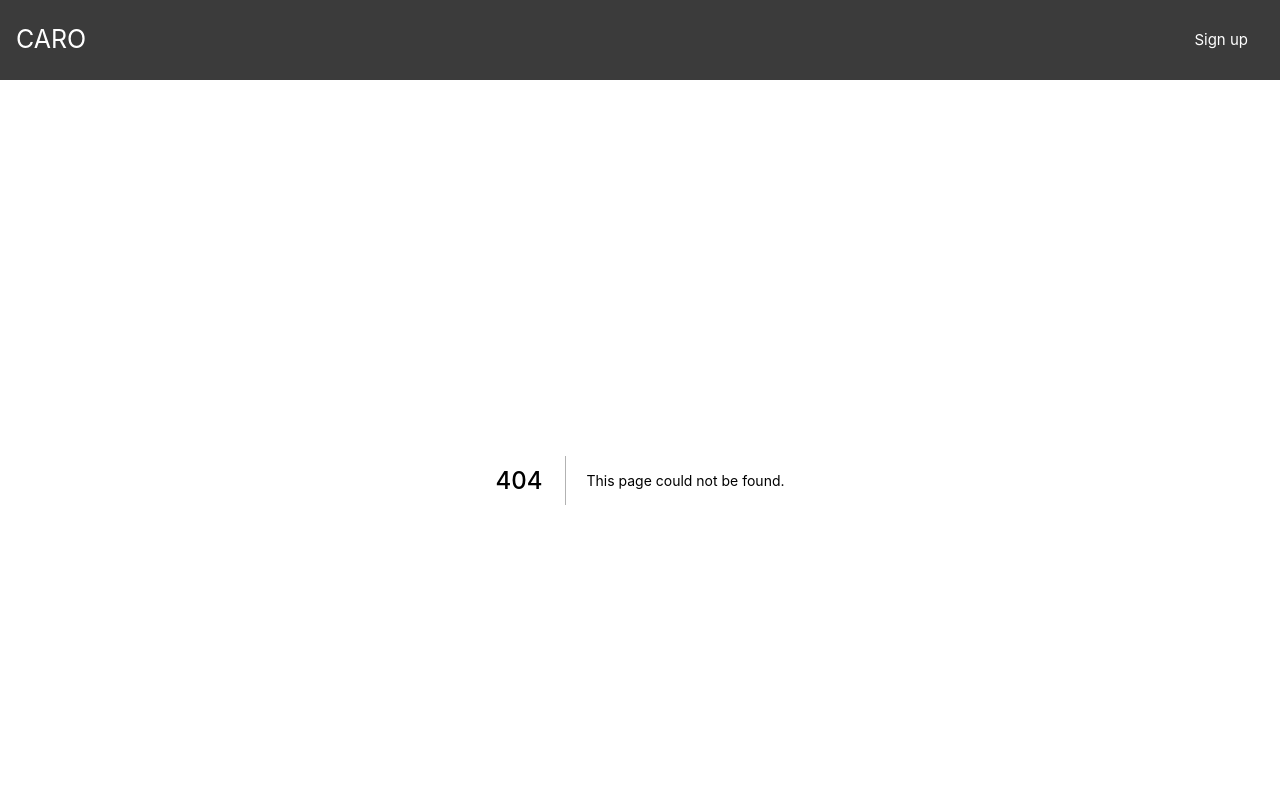
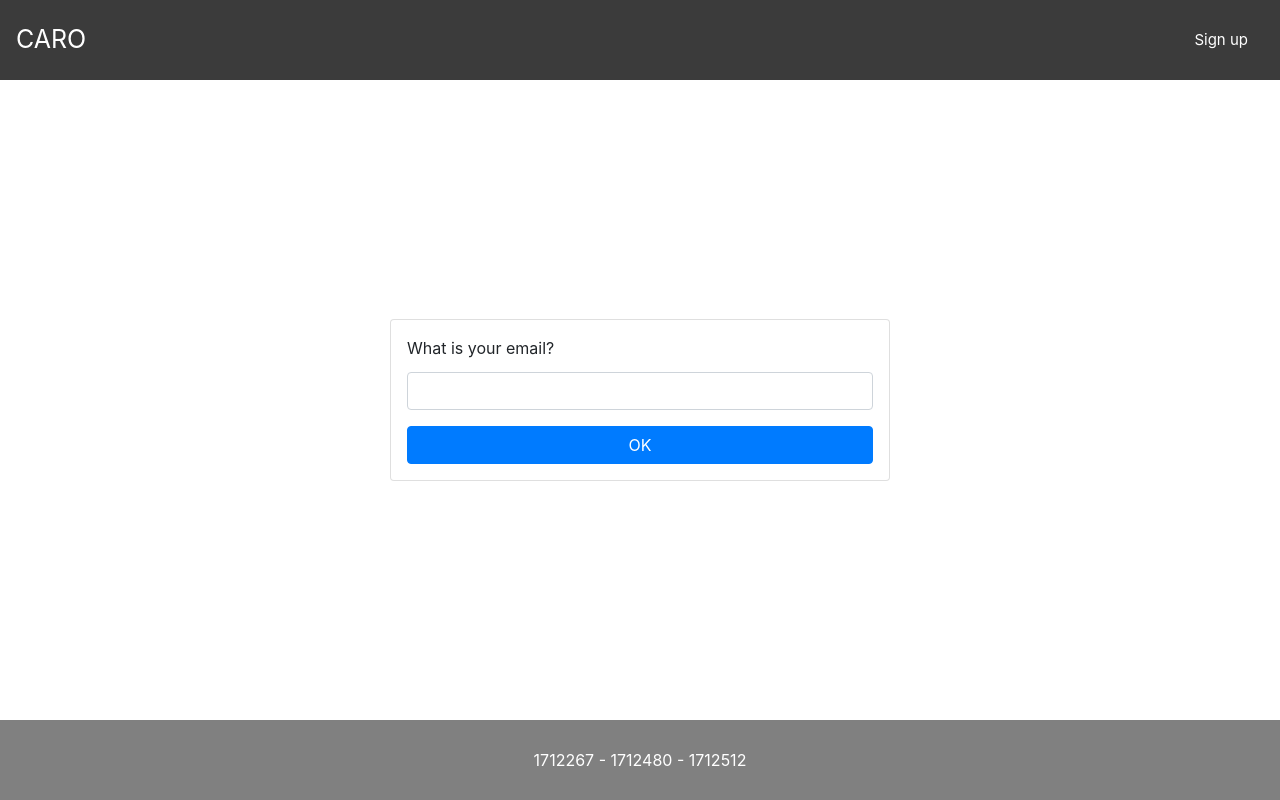
Before and after one commit to 1712480/caro-game-user, a Next.js app: page /forgot-password in a window 1280 px wide. Before the commit this address had no page. Shown: the top 800 px of the page. Built offline with nearby package versions, Linux system fonts and the light colour scheme; what cloudinary-react would draw is missing.

Commit message:
intergrated change name api, check OTP flow for activate account + forget password

```diff
--- a/package.json
+++ b/package.json
@@ -20,7 +20,6 @@
     "react-dom": "17.0.1",
     "react-google-login": "^5.2.1",
     "react-dropzone": "^11.2.4",
-    "react-google-login": "^5.2.1",
     "react-redux": "^7.2.2",
     "react-toastify": "^6.1.0",
     "reactstrap": "^8.7.1",
--- /dev/null
+++ b/src/pages/forgot-password/css.module.scss
@@ -0,0 +1,26 @@
+.container {
+  display: flex;
+  align-items: center;
+  justify-content: center;
+
+  .card {
+    min-width: 500px;
+    padding: 1rem;
+  }
+
+  .button {
+    width: 100%;
+    margin-top: 1rem;
+  }
+
+  .spinner {
+    width: 20px;
+    height: 20px;
+  }
+
+  .error {
+    color: red;
+    font-size: 0.75rem;
+    margin: 0;
+  }
+}
--- /dev/null
+++ b/src/pages/forgot-password/index.jsx
@@ -0,0 +1,75 @@
+import React, { useState } from 'react';
+import {
+  CardTitle,
+  Container,
+  Card,
+  Input,
+  Button,
+  Spinner,
+  Label,
+} from 'reactstrap';
+import { toast } from 'react-toastify';
+import { useRouter } from 'next/router';
+
+import { useFormik } from 'formik';
+import * as Yup from 'yup';
+import axios from 'axios';
+import { API_END_POINT, API_HOST } from '../../utils/constant';
+
+import css from './css.module.scss';
+
+const ForgotPassword = () => {
+  const [isLoading, setIsLoading] = useState(false);
+  const router = useRouter();
+
+  const formik = useFormik({
+    initialValues: {
+      email: '',
+    },
+    validationSchema: Yup.object({
+      email: Yup.string()
+        .email('Not a valid Email address')
+        .required('Email cannot be empty'),
+    }),
+    onSubmit: async (value) => {
+      setIsLoading(true);
+      axios.post(API_HOST + API_END_POINT.RESEND_OTP, {
+        email: value.email,
+        resetAccount: true,
+      })
+        .then((res) => {
+          const { message } = res?.data;
+          toast.success(message?.msgBody);
+          router.push({
+            pathname: '/activate-account',
+            query: {
+              email: value.email,
+              isNormalFlow: false,
+            },
+          });
+        })
+        .catch((error) => {
+          toast.error(error.response?.message || 'Failed, please try again later');
+        })
+        .finally(() => setIsLoading(false));
+    },
+    validateOnChange: false,
+  });
+
+  return (
+    <Container className={css.container}>
+      <Card className={css.card}>
+        <CardTitle>What is your email?</CardTitle>
+        <form onSubmit={formik.handleSubmit}>
+          <Input id="email" name="email" value={formik.values.email} onChange={formik.handleChange} />
+          {formik.errors.email && <Label className={css.error}>{`* ${formik.errors.email}`}</Label>}
+          <Button type="submit" className={css.button} color="primary">
+            {isLoading ? <Spinner color="light" className={css.spinner} /> : 'OK'}
+          </Button>
+        </form>
+      </Card>
+    </Container>
+  );
+};
+
+export default ForgotPassword;
--- a/src/pages/index.jsx
+++ b/src/pages/index.jsx
@@ -120,6 +120,7 @@ const Login = () => {
             onSuccess={googleLoginSuccess}
             onFailure={googleLoginFail}
             className={css.google}
+            isSignedIn={false}
             cookiePolicy="single_host_origin"
           />
         </Form>
--- a/src/pages/user/index.jsx
+++ b/src/pages/user/index.jsx
@@ -24,7 +24,7 @@ const User = () => {
         <ChangeAvatar />
         <div className={css.name}>
           <h3>{currentUser?.user.fullName || currentUser?.user.email}</h3>
-          <ChangeName />
+          <ChangeName user={currentUser} />
         </div>
       </div>
       <div className={css.lower}>
--- a/src/utils/constant.js
+++ b/src/utils/constant.js
@@ -6,6 +6,8 @@ export const API_END_POINT = {
   USER_LOGIN: 'users/login',
   USER_CHANGE_PASSWORD: 'users/info/password',
   CHECK_OTP: 'users/check-otp',
+  RESEND_OTP: 'users/resend-otp',
+  CHANGE_NAME: 'users/info/fullname',
 };
 
 export const maxLength = 15;
```
Also changed, not shown: src/pages/activate-account/index.jsx (+50 -21 lines), src/pages/activate-account/style.module.scss (+11 -0 lines), src/pages/user/ChangeName/index.jsx (+30 -19 lines), .eslintrc.json.
